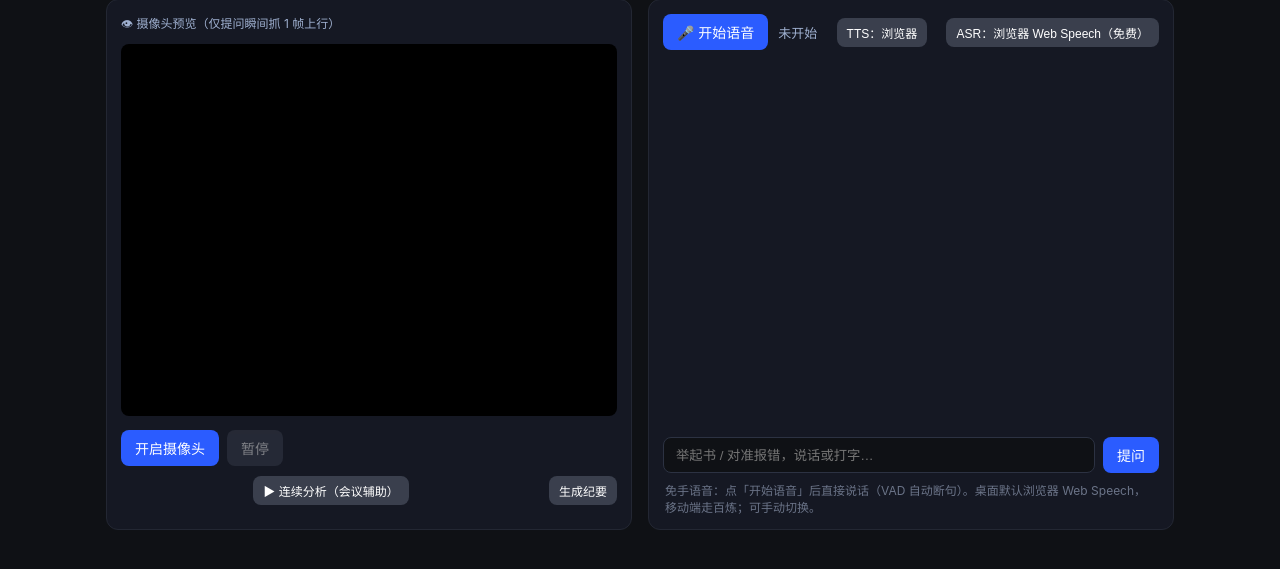
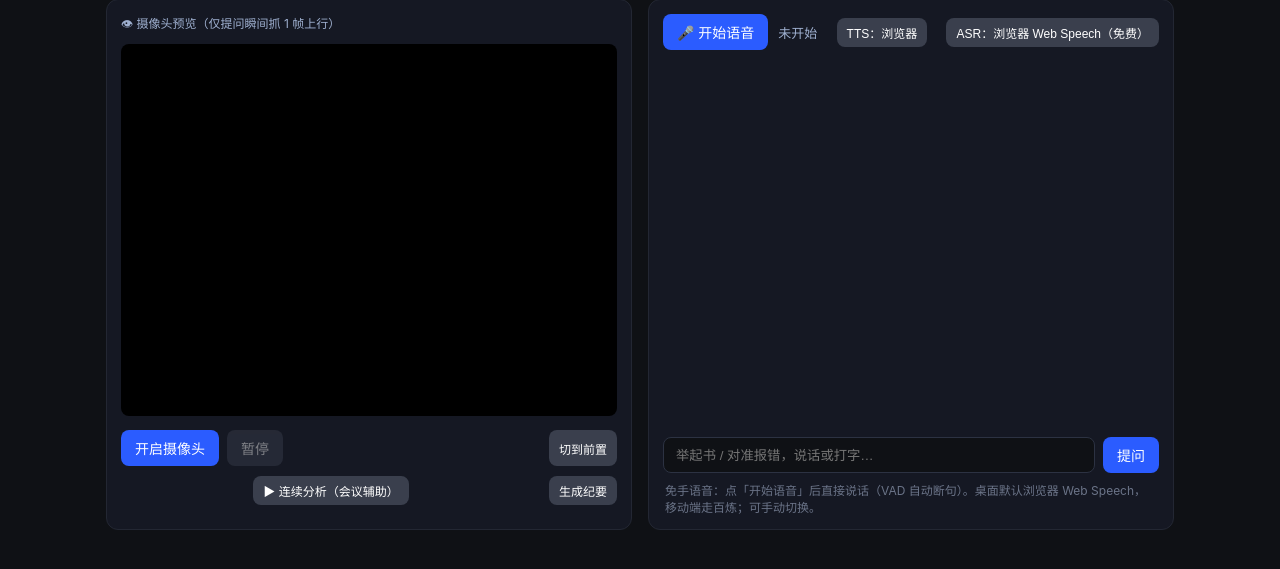
Before and after one commit to zhoutingunl/see_talk, a Flask app: page / in a window 1280 px wide. Shown: the part 75-644 px from the top of the page. Run offline with Flask 3, Linux system fonts and the light colour scheme.

Commit message:
[feat] 支持后置摄像头 + 聚焦手持前景物体(避免人脸干扰)
- 前置摄像头把人脸怼进画面,干扰"举着笔问是什么笔"这类提问
- 前端:加切换前/后摄像头(facingMode),默认请求后置(看世界);笔记本仅前置则自动回退,无害
- 提示:system 要求 M3 聚焦【被手持/举起/居中的前景物体】,忽略人脸背景,
  有明显手持物时默认在问它、不要回答"没看到"
- 注:问答路径是按需抓 1 帧(非持续采样),抓的是点提问瞬间的帧

Co-Authored-By: Claude Opus 4.8 <noreply@anthropic.com>

```diff
--- a/app.py
+++ b/app.py
@@ -108,10 +108,13 @@ def _sse(ev: dict) -> str:
     return f"data: {json.dumps(ev, ensure_ascii=False)}\n\n"
 
 
-# 约束回答聚焦,避免"你正举着手机/对着镜头拍摄"这类与提问无关的描述
+# 约束回答聚焦:前置摄像头常把人脸怼进画面,需聚焦"被举起的前景物体",忽略人脸背景
 _ANSWER_SYSTEM = (
     "你是实时视觉对话助手。直接、简洁地回答用户关于当前画面的问题,只描述与问题相关的内容。"
-    "不要描述「用户正在拍摄/举着手机/对着镜头/把东西举在脸前」这类与提问无关的动作。"
+    "用户常把要问的物体举到镜头前:请优先聚焦画面中【被手持/举起/居中的前景物体】来回答,"
+    "除非用户明确问环境或人物,否则忽略人脸和背景陈设。"
+    "若画面中有明显被举着的物体,默认用户就是在问它,不要回答「没看到/不在画面里」。"
+    "不要描述「用户正在拍摄/举着手机/对着镜头」这类与提问无关的动作。"
 )
 
 # 语音输入:让 M3 顺手纠正 ASR 同音/识别错误,不额外加调用(省钱)
--- a/static/app.js
+++ b/static/app.js
@@ -59,11 +59,21 @@ const INSECURE_HINT = '当前页面非安全上下文，浏览器禁用了摄像
   + '请用 http://localhost:8000 访问；手机/局域网请改用 https（设 SEETALK_HTTPS=1 启动）。';
 
 // ---------- 摄像头 ----------
+let facing = 'environment';   // 默认请求后置(看世界);笔记本只有前置会自动回退
+const flipBtn = document.getElementById('flipBtn');
+
+async function openCamera() {
+  if (stream) stream.getTracks().forEach((t) => t.stop());
+  stream = await navigator.mediaDevices.getUserMedia({
+    video: { facingMode: { ideal: facing } }, audio: false,
+  });
+  video.srcObject = stream;
+}
+
 startCam.addEventListener('click', async () => {
   if (!mediaSupported()) { addLine('系统', INSECURE_HINT, 'err'); return; }
   try {
-    stream = await navigator.mediaDevices.getUserMedia({ video: true, audio: false });
-    video.srcObject = stream;
+    await openCamera();
     startCam.disabled = true; stopCam.disabled = false;
   } catch (e) { addLine('系统', '无法打开摄像头：' + e.message, 'err'); }
 });
@@ -71,6 +81,14 @@ stopCam.addEventListener('click', () => {
   if (stream) stream.getTracks().forEach((t) => t.stop());
   stream = null; video.srcObject = null;
   startCam.disabled = false; stopCam.disabled = true;
+});
+flipBtn.addEventListener('click', async () => {
+  facing = facing === 'user' ? 'environment' : 'user';
+  flipBtn.textContent = facing === 'user' ? '切到后置' : '切到前置';
+  if (stream) {
+    try { await openCamera(); }
+    catch (e) { addLine('系统', '切换摄像头失败：' + e.message, 'err'); }
+  }
 });
 
 // 抓当前帧 → 降分到宽 512(design.md §14)→ jpeg dataURL
--- a/templates/index.html
+++ b/templates/index.html
@@ -22,6 +22,7 @@
       <div class="cam-controls">
         <button id="startCam">开启摄像头</button>
         <button id="stopCam" disabled>暂停</button>
+        <button id="flipBtn" type="button" class="toggle">切到前置</button>
       </div>
       <div class="cam-controls">
         <button id="contBtn" type="button" class="toggle">▶ 连续分析（会议辅助）</button>
```
